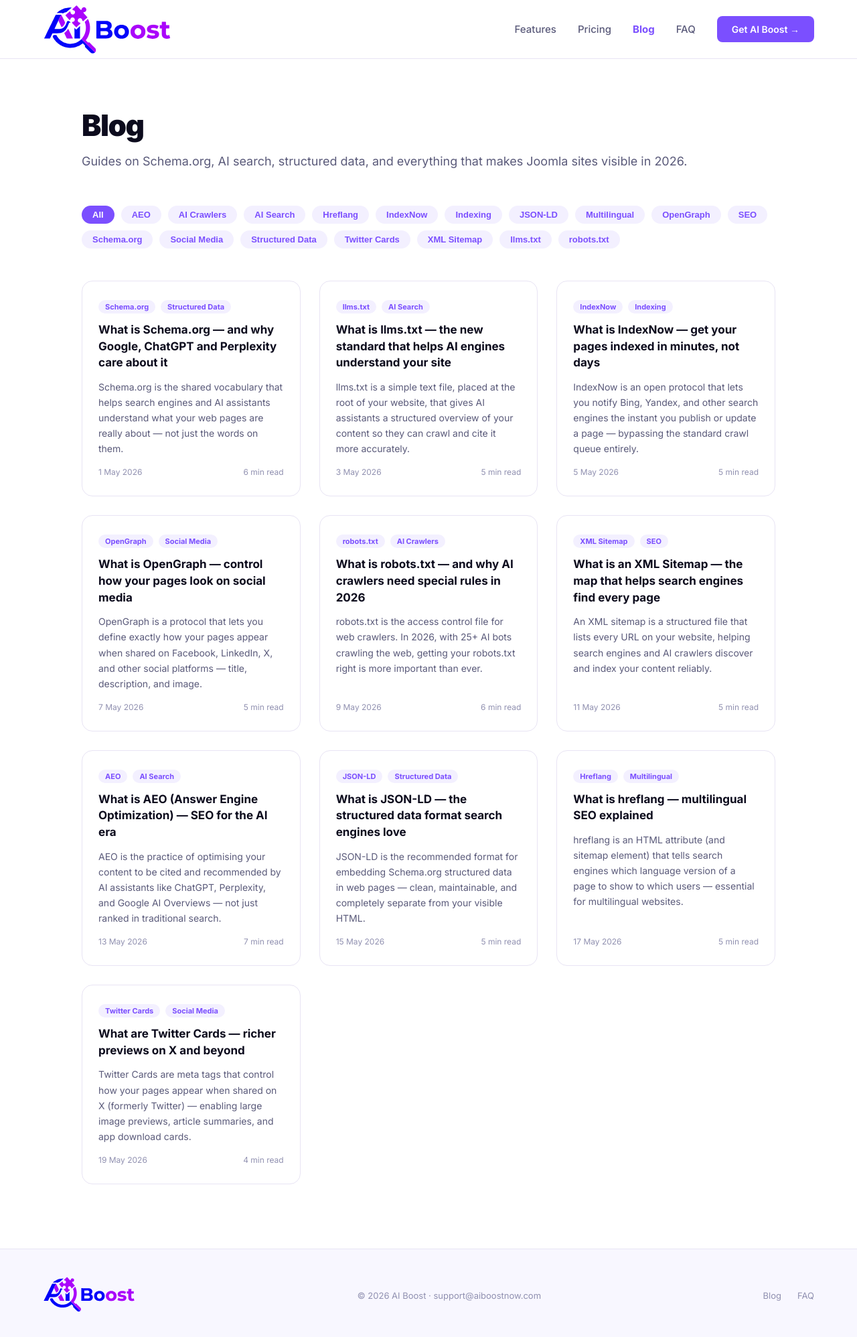
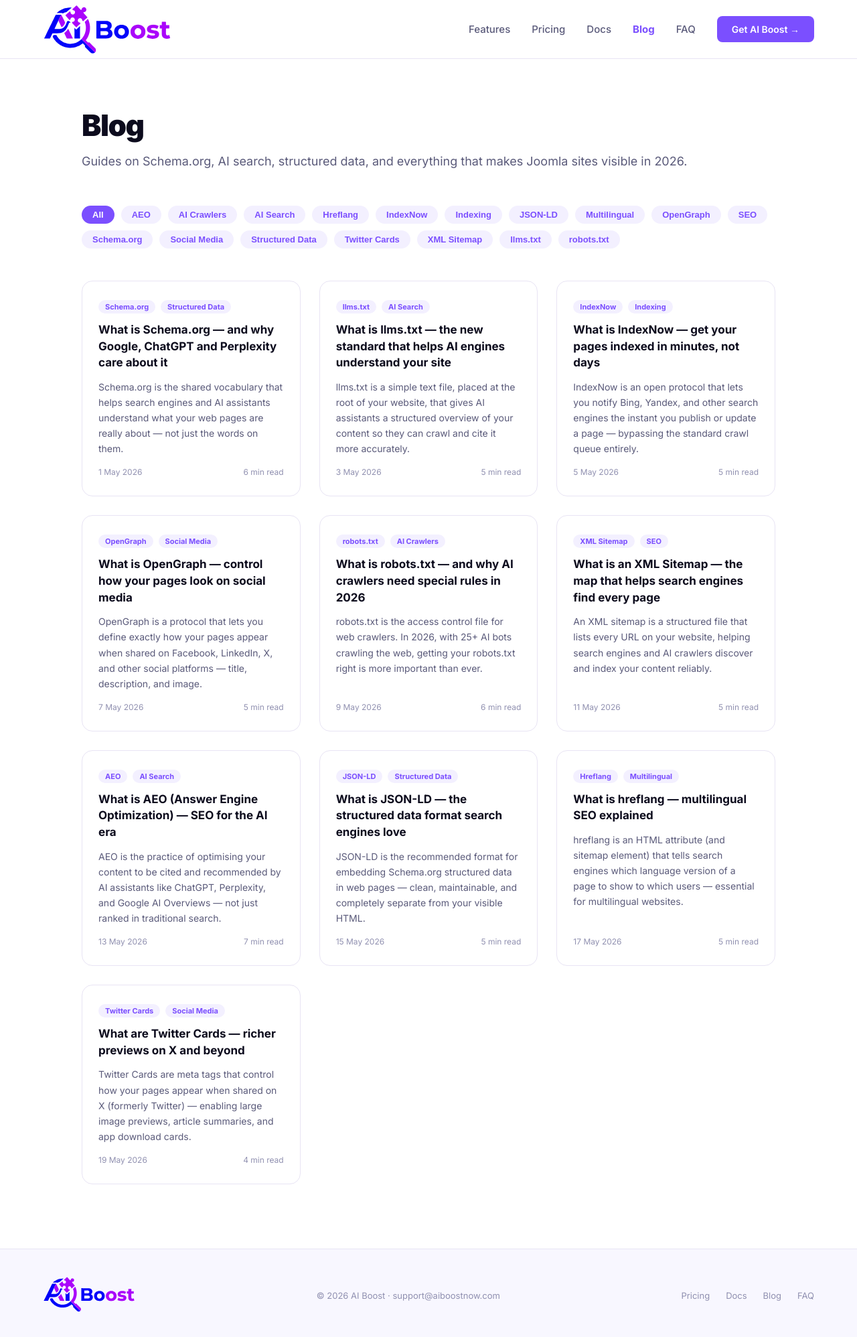
Before and after one commit to bojancreator/aiboostnow, a React (Vite) app: page /blog in a window 1280 px wide. Shown: the top 1996 px of the page at 67% size. Built offline with nearby package versions, Linux system fonts and the light colour scheme.

Commit message:
feat: add /docs and /pricing nav links to BlogListPage

```diff
--- a/src/components/BlogListPage.tsx
+++ b/src/components/BlogListPage.tsx
@@ -58,6 +58,7 @@ export function BlogListPage() {
         <div className="ab-nav-links">
           <Link to="/#features" className="ab-nav-link">Features</Link>
           <Link to="/#pricing" className="ab-nav-link">Pricing</Link>
+          <Link to="/docs" className="ab-nav-link">Docs</Link>
           <Link to="/blog" className="ab-nav-link" style={{ color: PURPLE, fontWeight: 700 }}>Blog</Link>
           <Link to="/faq" className="ab-nav-link">FAQ</Link>
           <a href={GUMROAD_DEV} target="_blank" rel="noopener noreferrer" className="ab-btn-primary">Get AI Boost →</a>
@@ -138,6 +139,8 @@ export function BlogListPage() {
         <Link to="/"><img src={logoSrc} style={{ height: 54, width: 'auto' }} alt="AI Boost" /></Link>
         <div style={{ fontSize: 13, color: '#9090B0' }}>© 2026 AI Boost · support@aiboostnow.com</div>
         <div style={{ display: 'flex', gap: 24 }}>
+          <Link to="/pricing" style={{ fontSize: 13, color: '#9090B0', textDecoration: 'none' }}>Pricing</Link>
+          <Link to="/docs" style={{ fontSize: 13, color: '#9090B0', textDecoration: 'none' }}>Docs</Link>
           <Link to="/blog" style={{ fontSize: 13, color: '#9090B0', textDecoration: 'none' }}>Blog</Link>
           <Link to="/faq" style={{ fontSize: 13, color: '#9090B0', textDecoration: 'none' }}>FAQ</Link>
         </div>
```
